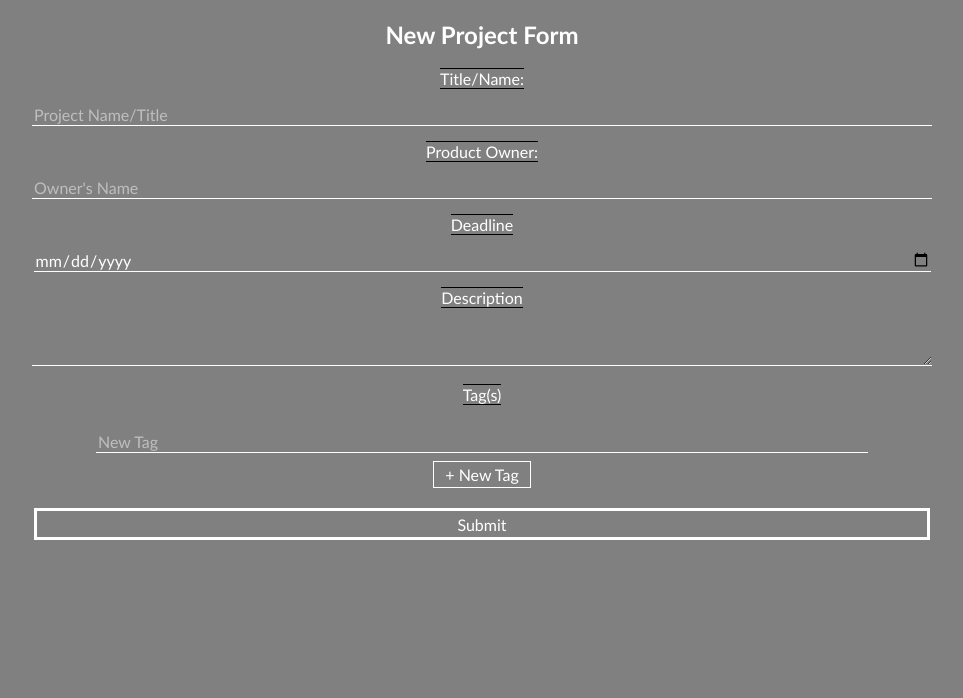
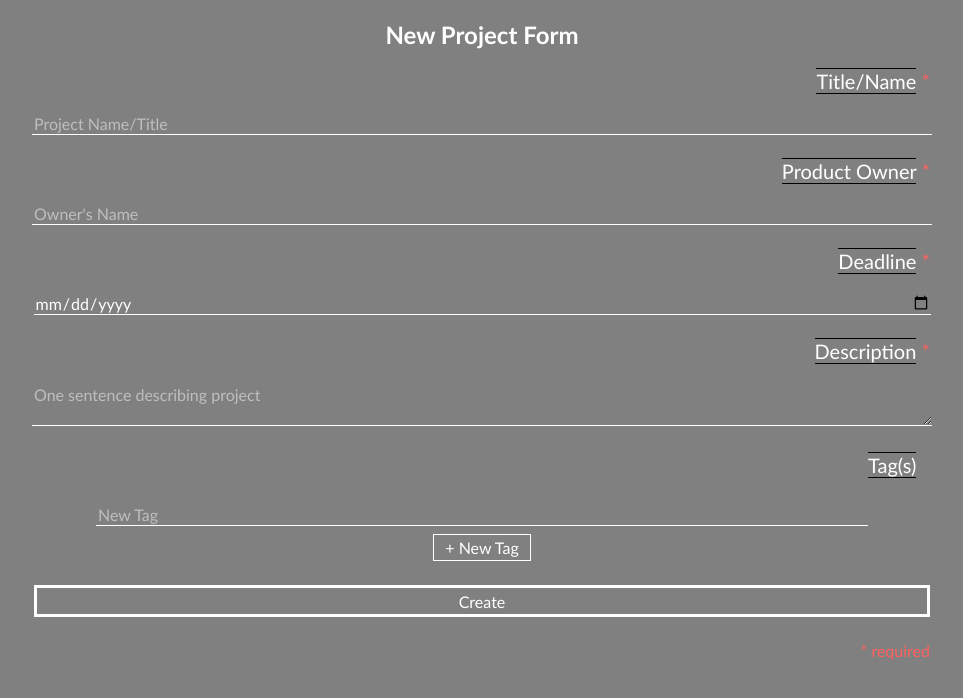
Before and after one commit to lanbow93/project_management_frontend, a React (Create React App) app: page /newproject in a window 1280 px wide. Shown: the top 698 px of the page, without its empty margins (158-1121 px from the left). Built offline with nearby package versions, Linux system fonts and the light colour scheme.

Commit message:
fixes action to load properly

```diff
--- a/src/App.css
+++ b/src/App.css
@@ -73,13 +73,20 @@ body {
 }
 
 label{
+  display: block;
+  text-align: end;
+  margin-right: 15%;
+  font-size: 1.25rem;
+
+}
+.tbBorder{
   border-top: solid 1px black;
   border-bottom: solid 1px black;
 }
 
 input, textarea {
-  margin-top: 1rem;
-  margin-bottom: 1rem;
+  margin-top: 1.25rem;
+  margin-bottom: 1.5rem;
   width: 70%;
   font-size: 1rem;
   background-color: grey;
@@ -89,7 +96,7 @@ input, textarea {
   cursor: pointer;
 }
 
-input::placeholder{
+input::placeholder, textarea::placeholder{
   color: rgb(192, 189, 189);
 }
 
@@ -120,6 +127,33 @@ input[type="submit"]{
 
 }
 
+.postFormField h4 {
+  text-align: end;
+  margin-right: 15%;
+  margin-top: 0;
+  color: #ff6060;
+  font-weight: 500;
+}
+.required{
+  color: #ff6060;
+}
+.gap {
+  color: grey;
+}
+
+.disabled:hover{
+  background-color:#ff6060;
+;
+}
+
+.ready:hover{
+  background-color: rgb(107, 248, 107);
+  color: black;
+  border-color: white;
+}
+
+
+
 /*   */
 /*  Properties Large Phones / Tablets */
 @media (min-width: 43rem) {
--- a/src/actions.js
+++ b/src/actions.js
@@ -6,17 +6,17 @@ export async function CreateAction({ request }) {
 
   // construct new project
   const newProject = {
-    subject: formData.get("title"),
+    title: formData.get("title"),
     owner: formData.get("owner"),
     deadline: formData.get("deadline"),
     description: formData.get("description"),
     tags: JSON.stringify(formData.get("tags")),
     content: JSON.stringify(formData.get("content"))
   };
-
+  console.log(newProject)
   // request to create route in backend
   await fetch("https://project-management-backend-django.onrender.com/projects/", {
-    method: "post",
+    method: "POST",
     headers: {
       "Content-Type": "application/json",
     },
@@ -33,7 +33,7 @@ export async function UpdateAction({ request, params }) {
 
     // construct new project
     const newProject = {
-        subject: formData.get("title"),
+        title: formData.get("title"),
         owner: formData.get("owner"),
         deadline: formData.get("deadline"),
         description: formData.get("description"),
--- a/src/pages/New.js
+++ b/src/pages/New.js
@@ -1,19 +1,20 @@
 import { Form } from "react-router-dom";
 import { useState } from "react";
 function New(props) {
+    const [formInfo, setFormInfo] = useState ({
+        title: "",
+        owner: "",
+        deadline: "",
+        description: ""
+    })
+
     const [tagFields, setTagFields] = useState([""])
 
     const addTag = () => {
         let data = [...tagFields, ""];
         setTagFields(data);
+
     }
-    const [formInfo, setFormInfo] = useState ({
-        title: "",
-        owner: "",
-        deadline: "",
-        description: "",
-        tags: []
-    })
 
     function updateTags(event, index) {
         let tagArray = [...tagFields]
@@ -25,36 +26,29 @@ function New(props) {
 
     return <Form action='/create' method='post' className='postFormField'>
     <h2>New Project Form</h2>
-    <label className="bold">Title/Name: </label>
-    <br />
+    <label><span className="tbBorder">Title/Name</span><span className="required"> *</span></label>
     <input type='input' name='title' placeholder='Project Name/Title' value={formInfo.title} onChange={event => setFormInfo({...formInfo, title: event.target.value})} />
-    <br />
-    <label><span className="bold">Product Owner</span>: </label>
-    <br />
+    <label><span className="tbBorder">Product Owner</span><span className="required"> *</span></label>
     <input type='input' name='owner' placeholder="Owner's Name" value={formInfo.owner} onChange={event => setFormInfo({...formInfo, owner: event.target.value})} />
-    <br />
-    <label>Deadline </label>
-    <br />
+    <label><span className="tbBorder">Deadline</span><span className="required"> *</span></label>
     <input type='date' name='deadline' placeholder='MM-DD-YYYY' value={formInfo.deadline} onChange={event => setFormInfo({...formInfo, deadline: event.target.value})}/>
-    <br />
-    <label>Description</label>
-    <br />
-    <textarea  name='description' rows="2" value={formInfo.description} onChange={event => setFormInfo({...formInfo, description: event.target.value})} />
-    <br />
-    <label>Tag(s)</label>
-    <br />
+    <label><span className="tbBorder">Description</span><span className="required"> *</span></label>
+    <textarea  name='description' rows="2" placeholder="One sentence describing project" value={formInfo.description} onChange={event => setFormInfo({...formInfo, description: event.target.value})} />
+    <label><span className="tbBorder">Tag(s)</span>  <span className="gap">  *</span></label>
+
     {tagFields.map((tag, index) => {
         return <>
         <br />
-        <input className="tag" type='text' name='deadline' placeholder='New Tag' value={tag} onChange={event => updateTags(event, index)}/>
+        <input className="tag" type='text' name='tag' placeholder='New Tag' value={tag} onChange={event => updateTags(event, index)}/>
+        </>
+    })}
+    <input type="hidden" value={tagFields} name="tags" />
+    <br />
+    <p onClick={addTag}>+ New Tag</p>
+    <br />
 
-        </>
-        })}
-        <br />
-        <p onClick={addTag}>+ New Tag</p>
-        <br />
-
-    <input type="submit"  />
+    {(formInfo.title && formInfo.owner && formInfo.deadline && formInfo.description) ? <input className="ready" type="submit" value="Create"  /> : <input className="disabled" type="submit" value="Create" disabled />}
+    <h4>* required</h4>
 </Form>
 }
 
--- a/src/router.js
+++ b/src/router.js
@@ -1,9 +1,11 @@
 import { createBrowserRouter, createRoutesFromElements, Route,} from "react-router-dom"
 import { projectsLoader, projectLoader } from "./loaders"
+import { CreateAction } from "./actions"
 import App from "./App"
 import Index from "./pages/Index"
 import Show from "./pages/Show"
 import New from "./pages/New"
+
 
 const router = createBrowserRouter (
 
@@ -12,6 +14,7 @@ const router = createBrowserRouter (
         <Route path="" element={<Index/>} loader={projectsLoader}/>
         <Route path="/project/:id" element={<Show/>} loader={projectLoader}/>
         <Route path="/newproject" element={<New />}  />
+        <Route path="/create" action={CreateAction} />
     </Route>
     )
 )
```
